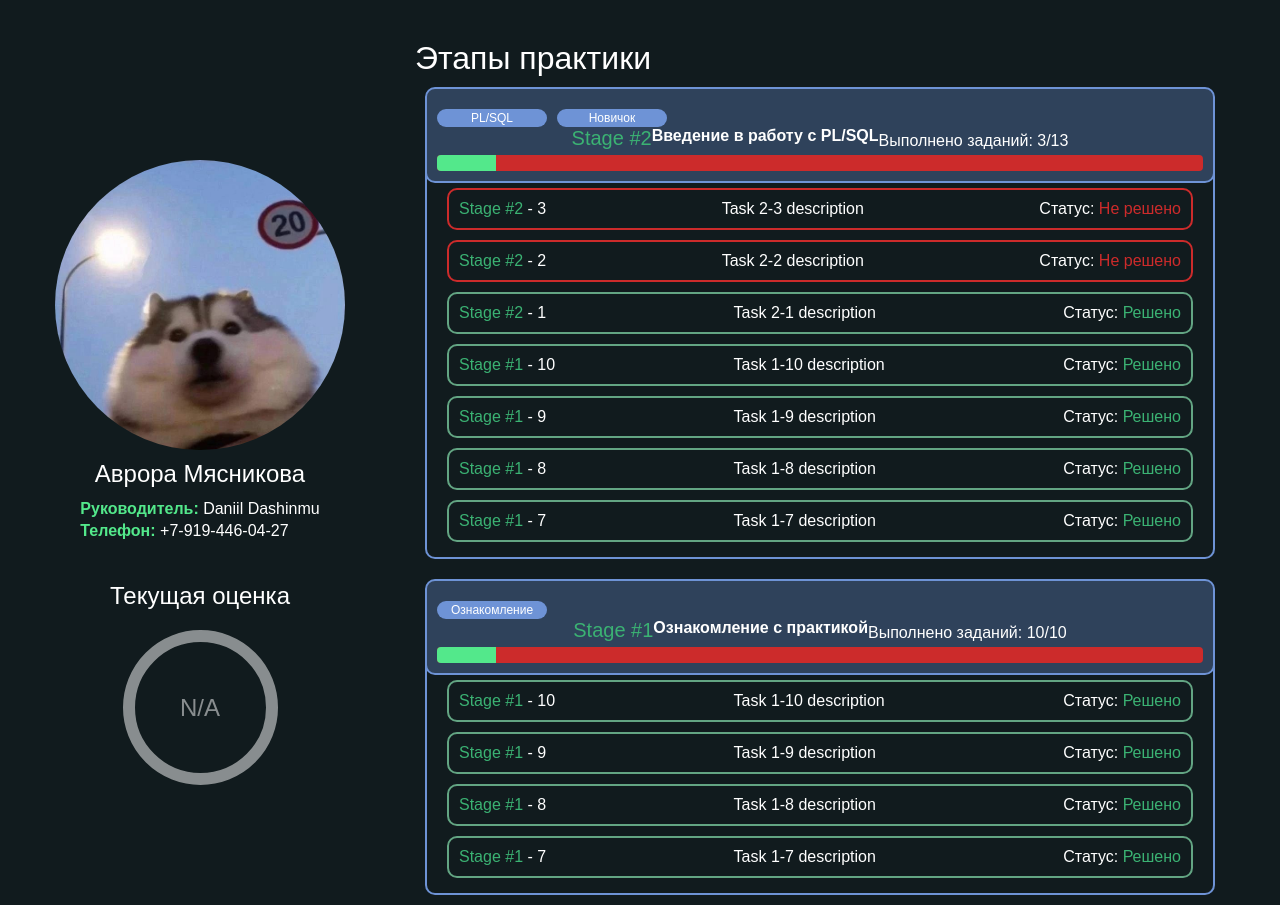
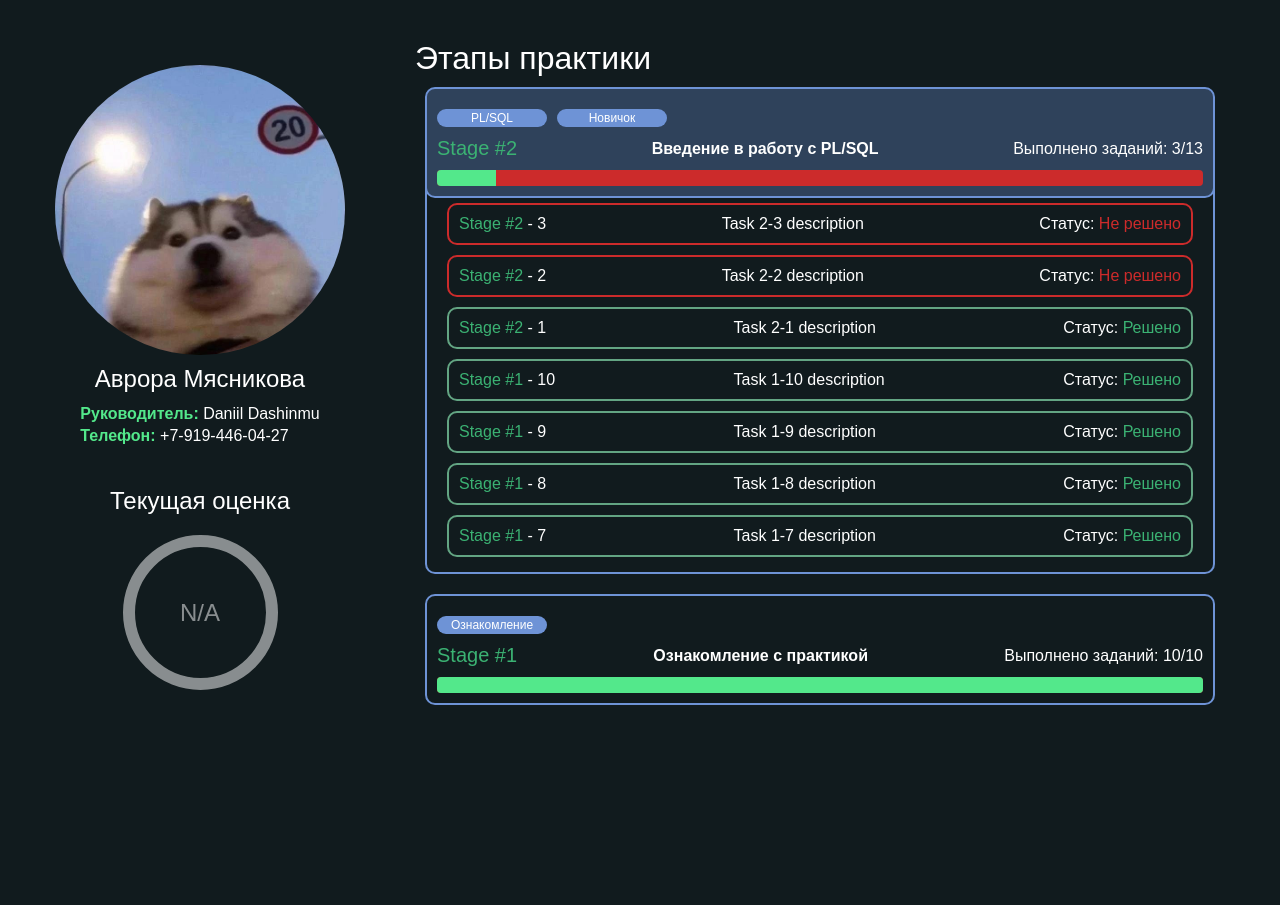
Before and after one commit to Dashinmu/Rey-X, a PHP site: page /tasks.html in a window 1280 px wide. Shown: the part 55-960 px from the top of the page. After the commit the page ends 760 px from the top, so only its background shows below. Run offline with PHP 8.4, Linux system fonts and the light colour scheme; some libraries are stand-ins or nearby versions.

Commit message:
a little better

```diff
--- a/styles_test.css
+++ b/styles_test.css
@@ -451,7 +451,6 @@ main {
 }
 
 .stages-item .stage {
-    background: #6e92d654;
     display: grid;
     max-width: none;
     min-width: 790px;
@@ -482,3 +481,26 @@ main {
     margin-top: 5px;
     margin-bottom: 5px;
 }
+
+.hidden {
+    display: none;
+}
+
+.active {
+    background: #6e92d654;
+}
+
+.stages-item .stage-info-2 {
+    display: flex;
+    justify-content: space-between;
+    align-items: center;
+}
+
+.stage-info .stage-info-2 span{
+    padding-bottom: 10px;
+    padding-top: 10px;
+}
+
+.stage-info .stage-note-2 {
+    display: flex;
+}
--- a/tasks.html
+++ b/tasks.html
@@ -72,7 +72,7 @@
                 <span>Этапы практики</span>
             </div>
             <div class = "stages-item">
-                <div class = "stage">
+                <div class = "stage active">
                     <div class = "stage-info">
                         <div class = "stage-note">
                             <span class = "note-text">PL/SQL</span>
@@ -152,7 +152,7 @@
                         <div class = "progress-bar"></div>
                     </div>
                 </div>
-                <div class = "tasks">
+                <div class = "tasks hidden">
                     <div class = "task">
                         <span class = "task-stage-name">Stage #1<span class = "task-num"> - 10</span></span>
                         <span class = "task-descrip">Task 1-10 description</span>
@@ -231,17 +231,18 @@
             }
         });
 
-        //ПОМЕНЯТЬ!
-        var v_cnt = document.querySelector(".stages-item .progress").getAttribute('data-correct-task');
-        var v_all = document.querySelector(".stages-item .progress").getAttribute('data-all-task');
-        var value = getpercentageToTask(v_cnt, v_all);
-
-        function getpercentageToTask(v_cnt, v_all) {
-            return v_cnt / v_all * 100
-        }
-
-        $(".stages-item .progress .progress-bar").css({
-            width: value + "%"
+        $(function() {
+            $(".stages-item .progress").each(function() {
+                var v_cnt = $(this).attr('data-correct-task');
+                var v_all = $(this).attr('data-all-task');
+                var bar = $(this).find('.progress-bar');
+                bar.css({
+                    width: getpercentageToTask(v_cnt, v_all) + "%"
+                })
+            })
+            function getpercentageToTask(v_cnt, v_all) {
+                return v_cnt / v_all * 100
+            }
         });
 
     </script>
```
